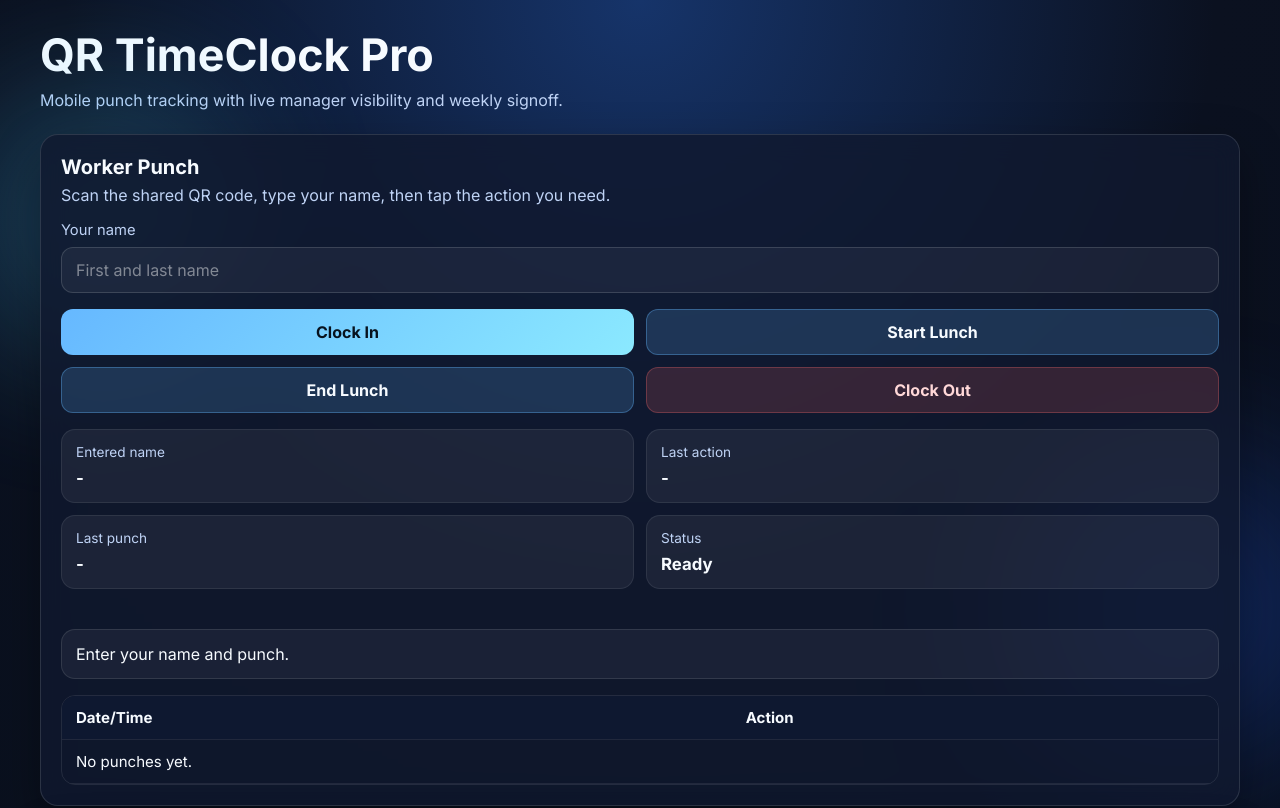
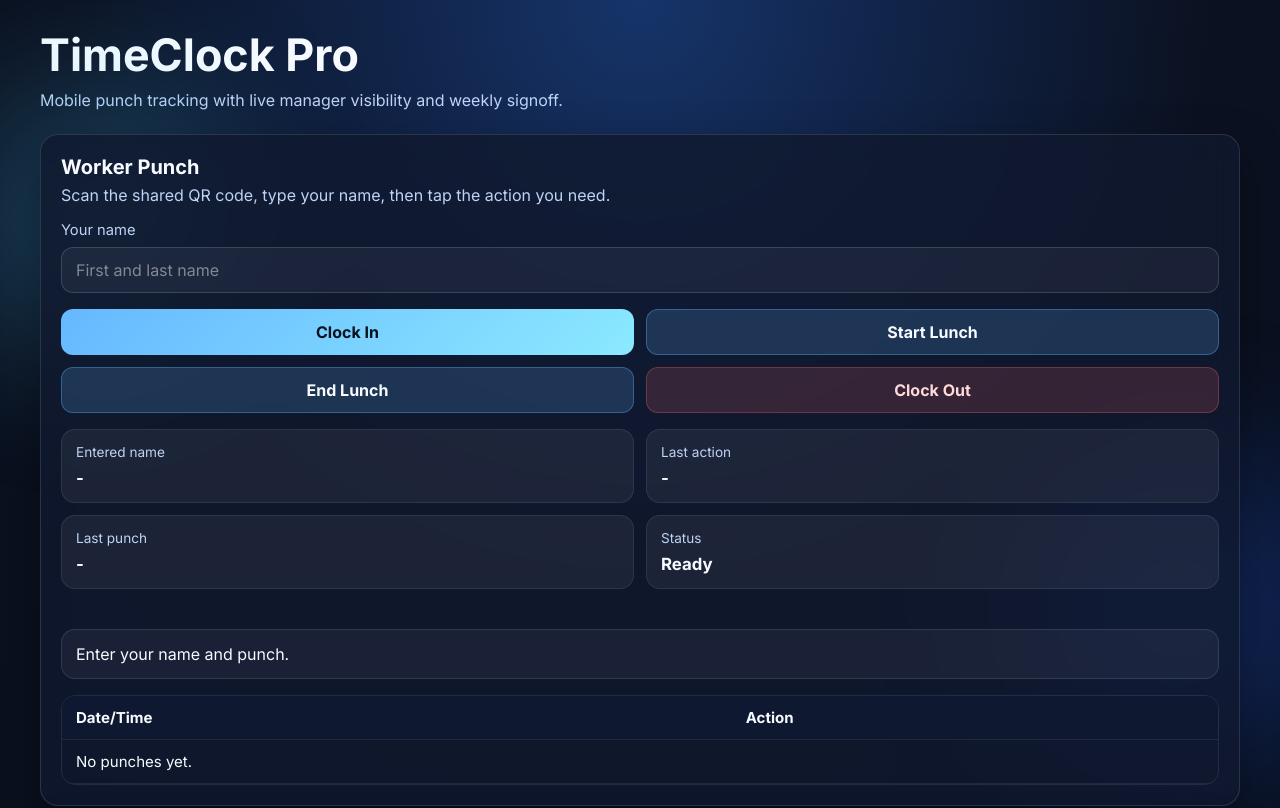
Before and after one commit to ZaspDragon/QRTimeclock, a plain HTML site: page index.html in a window 1280 px wide. Shown: the top 808 px of the page. Drawn offline with Linux system fonts and the light colour scheme; no server answers.

Commit message:
Update index.html

```diff
--- a/index.html
+++ b/index.html
@@ -17,7 +17,7 @@
 
   <header class="topbar">
     <div>
-      <h1>QR TimeClock Pro</h1>
+      <h1>TimeClock Pro</h1>
       <p>Mobile punch tracking with live manager visibility and weekly signoff.</p>
     </div>
     <div id="sessionChip" class="session-chip hidden">
```
